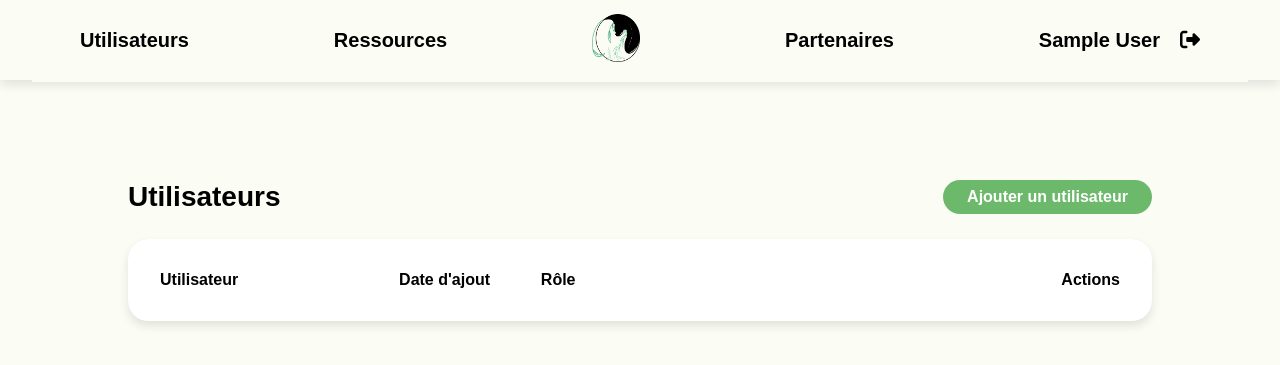
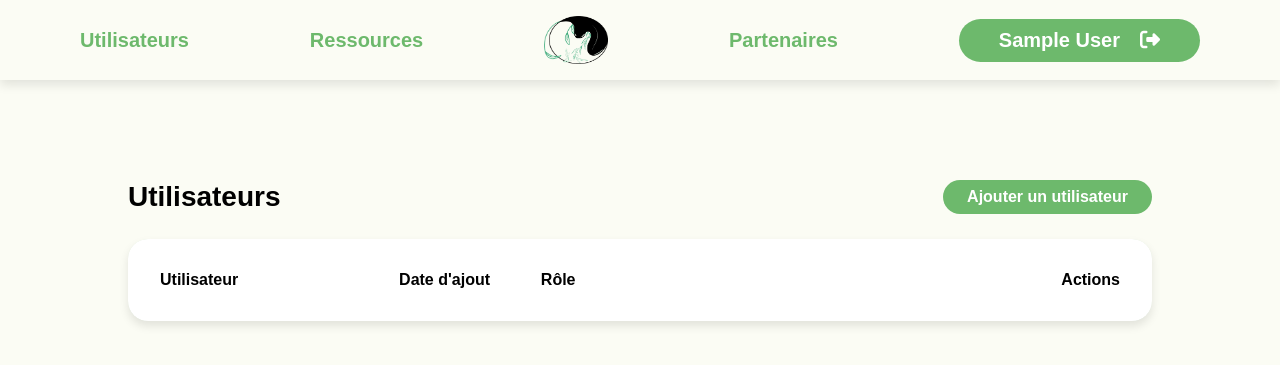
Before and after one commit to jstnate/carbon_game, a PHP site: page /dashboard-users.php in a window 1280 px wide. Shown: the top 365 px of the page. Run offline with PHP 8.4, Linux system fonts and the light colour scheme; the visitor is signed in with stand-in values (Sample User, id 1); data that the repository does not hold is empty; some libraries are stand-ins or nearby versions; some web fonts are replaced.

Commit message:
:lipstick: UPDATE css

```diff
--- a/addcard.php
+++ b/addcard.php
@@ -5,8 +5,7 @@
 <html lang="en">
 <head>
     <meta charset="UTF-8">
-    <meta name="viewport"
-          content="width=device-width, user-scalable=no, initial-scale=1.0, maximum-scale=1.0, minimum-scale=1.0">
+    <meta name="viewport" content="width=device-width, user-scalable=no, initial-scale=1.0, maximum-scale=1.0, minimum-scale=1.0">
     <meta http-equiv="X-UA-Compatible" content="ie=edge">
     <title>Document</title>
 </head>
@@ -52,7 +51,7 @@ require_once 'object/card.php';
             );
             $img_name = $_FILES['image_url']['name'];
             $tmp_img_name = $_FILES['image_url']['tmp_name'];
-            $temporary = 'temporary/';
+            $temporary = 'images/cards/';
             move_uploaded_file($tmp_img_name,$temporary.$img_name);
 
             print_r($card);
--- a/public/css/layouts/_admin-header.scss
+++ b/public/css/layouts/_admin-header.scss
@@ -10,8 +10,9 @@
     box-shadow: 0 5px 10px rgba($color: #000000, $alpha: .1);
 
     &__responsive-logo {
-        height: 6vh;
-        aspect-ratio: 1/1;
+        font-size: 24px;
+        color: #6DB96C;
+        ;font-weight: bold;
     }
 
     &__nav {
@@ -41,25 +42,23 @@
                     align-items: center;
 
                     button {
+                        border-radius: 30px;
+                        padding: .5em 2em;
                         font-size: 20px;
                         font-weight: bold;
                         text-decoration: none;
-                        color: #000000;
-                        background: none;
+                        color: #ffffff;
+                        background: #6DB96C;
                         border: none;
 
                         &:hover {
                             cursor: pointer;
-                            color: #6DB96C;
-
-                            i {
-                                color: #6DB96C;
-                            }
+                            background-color: #427241;
                         }
 
                         i {
                             font-size: 20px;
-                            color: #000000;
+                            color: #ffffff;
                             margin-left: 20px;
 
                             &.shown {
@@ -67,36 +66,22 @@
                             }
                         }
                     }
-
-                    .admin__nav__list__element__link {
-                        display: none;
-                        transform: translateX(30px);
-
-                        &:hover {
-                            cursor: pointer;
-                            color: #6DB96C;
-                        }
-
-                        &.shown {
-                            display: block;
-                        }
-                    }
                 }
 
                 &__logo {
                     height: 6vh;
-                    aspect-ratio: 1/1;
+                    aspect-ratio: 4/3;
                 }
 
                 &__link {
                     font-size: 20px;
                     font-weight: bold;
                     text-decoration: none;
-                    color: #000000;
+                    color: #6DB96C;
 
                     &:hover {
                         cursor: pointer;
-                        color: #6DB96C;
+                        color: #000000;
                     }
                 }
             }
@@ -127,7 +112,7 @@
             width: 100%;
             height: 4px;
             border: none;
-            background-color: #000000;
+            background-color: #6DB96C;
             border-radius: 20px;
             transition: all .4s;
         }
@@ -189,6 +174,10 @@
                             }
                         }
                     }
+
+                    &__logo {
+                        display: block;
+                    }
                 }
             }
         }
--- a/public/css/pages/_dashboard-users.scss
+++ b/public/css/pages/_dashboard-users.scss
@@ -33,6 +33,10 @@
             padding: .5em 1.5em;
             font-weight: bold;
             border-radius: 25px;
+
+            &:hover {
+                background-color: #427241;
+            }
         }
     }
     &__users {
--- a/public/css/pages/_end-game.scss
+++ b/public/css/pages/_end-game.scss
@@ -1,11 +1,3 @@
-// .caroussel{
-//   display: flex;
-//   align-items: center;
-//   gap: 20px;
-//   flex-wrap: nowrap;
-//   overflow-x: scroll;
-// }
-
 .endgame {
   background-color: #FBFCF4;
 
@@ -13,7 +5,7 @@
     font-size: 24px;
     width: 90%;
     text-align: center;
-    color: #6DB96C;
+    color: #000000;
     margin: 50px auto;
   }
 
--- a/public/css/pages/_login.scss
+++ b/public/css/pages/_login.scss
@@ -15,7 +15,6 @@
         padding: 50px 50px;
         display: flex;
         flex-direction: column;
-        justify-content: space-between;
         align-items: center;
         gap: 20px;
 
--- a/public/css/style.css
+++ b/public/css/style.css
@@ -24,7 +24,6 @@
   padding: 50px 50px;
   display: flex;
   flex-direction: column;
-  justify-content: space-between;
   align-items: center;
   gap: 20px;
 }
@@ -192,7 +191,7 @@
   font-size: 24px;
   width: 90%;
   text-align: center;
-  color: #6DB96C;
+  color: #000000;
   margin: 50px auto;
 }
 .endgame__player {
@@ -409,6 +408,9 @@
   font-weight: bold;
   border-radius: 25px;
 }
+.dashboard__header__button:hover {
+  background-color: #427241;
+}
 .dashboard__users {
   background-color: rgba(109, 185, 108, 0.18);
   border-radius: 20px;
@@ -577,8 +579,9 @@
   box-shadow: 0 5px 10px rgba(0, 0, 0, 0.1);
 }
 .admin__responsive-logo {
-  height: 6vh;
-  aspect-ratio: 1/1;
+  font-size: 24px;
+  color: #6DB96C;
+  font-weight: bold;
 }
 .admin__nav {
   position: absolute;
@@ -605,52 +608,40 @@
   align-items: center;
 }
 .admin__nav__list__element__div button {
+  border-radius: 30px;
+  padding: 0.5em 2em;
   font-size: 20px;
   font-weight: bold;
   text-decoration: none;
-  color: #000000;
-  background: none;
+  color: #ffffff;
+  background: #6DB96C;
   border: none;
 }
 .admin__nav__list__element__div button:hover {
   cursor: pointer;
-  color: #6DB96C;
-}
-.admin__nav__list__element__div button:hover i {
-  color: #6DB96C;
+  background-color: #427241;
 }
 .admin__nav__list__element__div button i {
   font-size: 20px;
-  color: #000000;
+  color: #ffffff;
   margin-left: 20px;
 }
 .admin__nav__list__element__div button i.shown {
   transform: rotate(-180deg);
 }
-.admin__nav__list__element__div .admin__nav__list__element__link {
-  display: none;
-  transform: translateX(30px);
-}
-.admin__nav__list__element__div .admin__nav__list__element__link:hover {
-  cursor: pointer;
-  color: #6DB96C;
-}
-.admin__nav__list__element__div .admin__nav__list__element__link.shown {
-  display: block;
-}
 .admin__nav__list__element__logo {
   height: 6vh;
-  aspect-ratio: 1/1;
+  aspect-ratio: 4/3;
 }
 .admin__nav__list__element__link {
   font-size: 20px;
   font-weight: bold;
   text-decoration: none;
-  color: #000000;
+  color: #6DB96C;
 }
 .admin__nav__list__element__link:hover {
   cursor: pointer;
-  color: #6DB96C;
+  color: #000000;
 }
 .admin__nav-shown {
   right: 0;
@@ -670,7 +661,7 @@
   width: 100%;
   height: 4px;
   border: none;
-  background-color: #000000;
+  background-color: #6DB96C;
   border-radius: 20px;
   transition: all 0.4s;
 }
@@ -714,6 +705,9 @@
   .admin__nav__list__element__div .admin__nav__list__element__link.shown {
     display: block;
   }
+  .admin__nav__list__element__logo {
+    display: block;
+  }
 }
 
 /*# sourceMappingURL=style.css.map */
--- a/public/includes/_admin-nav.php
+++ b/public/includes/_admin-nav.php
@@ -1,6 +1,6 @@
 
 <header class="admin">
-    <img src="images/logos/logo.png" alt="" class="admin__responsive-logo">
+    <h3 class="admin__responsive-logo">CARBON</h3>
 
     <nav class="admin__nav" id="admin-menu">
         <ul class="admin__nav__list">
```
Also changed, not shown: card.php (added, +30 -0 lines), 1 other file.
